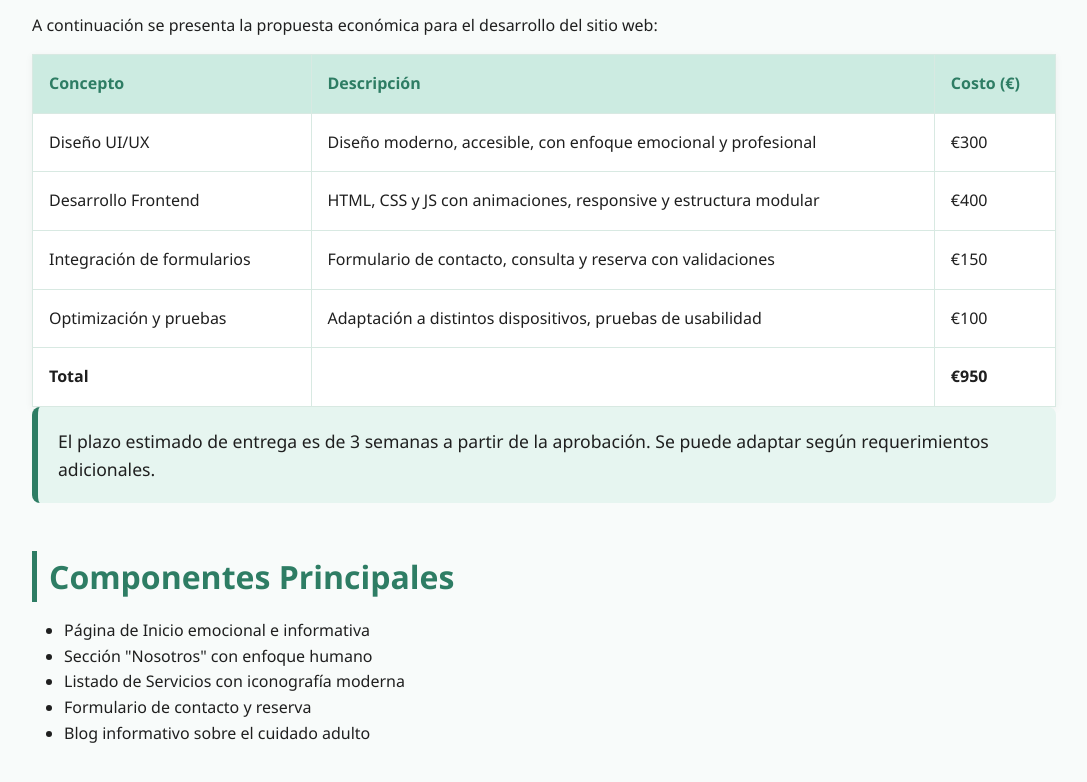
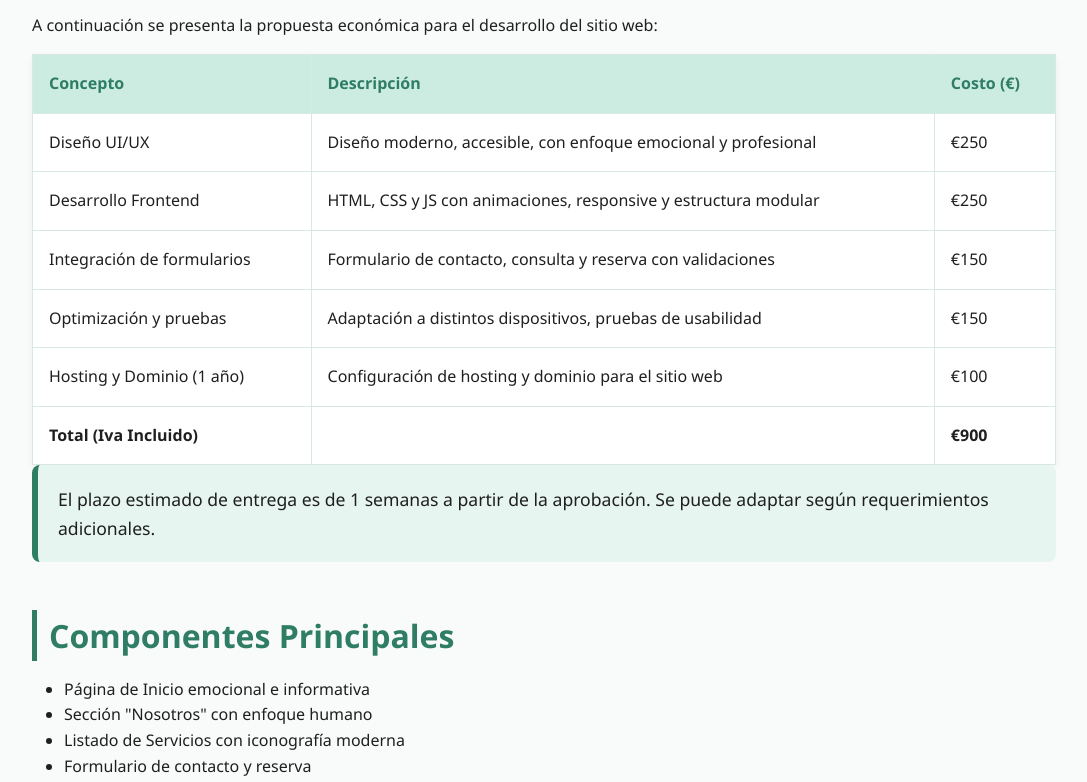
Before and after one commit to juandmelendezpe/ProyectScc, a plain HTML site: page index.html in a window 1280 px wide. Shown: the part 706-1488 px from the top of the page, without its empty margins (96-1183 px from the left). Drawn offline with Linux system fonts and the light colour scheme.

Commit message:
update form
se cambio itens del formulario y el precio de cotizacion

```diff
--- a/index.html
+++ b/index.html
@@ -3,6 +3,8 @@
 <head>
   <meta charset="UTF-8">
   <meta name="viewport" content="width=device-width, initial-scale=1.0">
+  <meta name="description" content="Presentación del proyecto de desarrollo de un sitio web para una agencia de cuidados de adultos mayores, destacando su enfoque emocional y profesional.">
+  <meta name="autor" content="Juand Melendez">
   <title>Presentación Agencia de Cuidados</title>
   <link rel="stylesheet" href="styles.css">
 </head>
@@ -42,12 +44,12 @@
           <tr>
             <td>Diseño UI/UX</td>
             <td>Diseño moderno, accesible, con enfoque emocional y profesional</td>
-            <td>€300</td>
+            <td>€250</td>
           </tr>
           <tr>
             <td>Desarrollo Frontend</td>
             <td>HTML, CSS y JS con animaciones, responsive y estructura modular</td>
-            <td>€400</td>
+            <td>€250</td>
           </tr>
           <tr>
             <td>Integración de formularios</td>
@@ -57,17 +59,21 @@
           <tr>
             <td>Optimización y pruebas</td>
             <td>Adaptación a distintos dispositivos, pruebas de usabilidad</td>
-            <td>€100</td>
+            <td>€150</td>
           </tr>
           <tr>
-            <td><strong>Total</strong></td>
+            <td>Hosting y Dominio (1 año)</td>
+            <td>Configuración de hosting y dominio para el sitio web</td>
+            <td>€100</td>
+          <tr>
+            <td><strong>Total (Iva Incluido)</strong></td>
             <td></td>
-            <td><strong>€950</strong></td>
+            <td><strong>€900</strong></td>
           </tr>
         </tbody>
       </table>
       <div class="highlight">
-        El plazo estimado de entrega es de 3 semanas a partir de la aprobación. Se puede adaptar según requerimientos adicionales.
+        El plazo estimado de entrega es de 1 semanas a partir de la aprobación. Se puede adaptar según requerimientos adicionales.
       </div>
     </section>
     <section class="section">
@@ -77,7 +83,6 @@
         <li>Sección "Nosotros" con enfoque humano</li>
         <li>Listado de Servicios con iconografía moderna</li>
         <li>Formulario de contacto y reserva</li>
-        <li>Blog informativo sobre el cuidado adulto</li>
       </ul>
     </section>
     <section class="section">
--- a/styles.css
+++ b/styles.css
@@ -130,8 +130,8 @@ footer {
 
   th, td {
     padding: 0.75rem;
-    text-align: right;
     position: relative;
+    text-align: center;
   }
 
   th::before, td::before {
```
